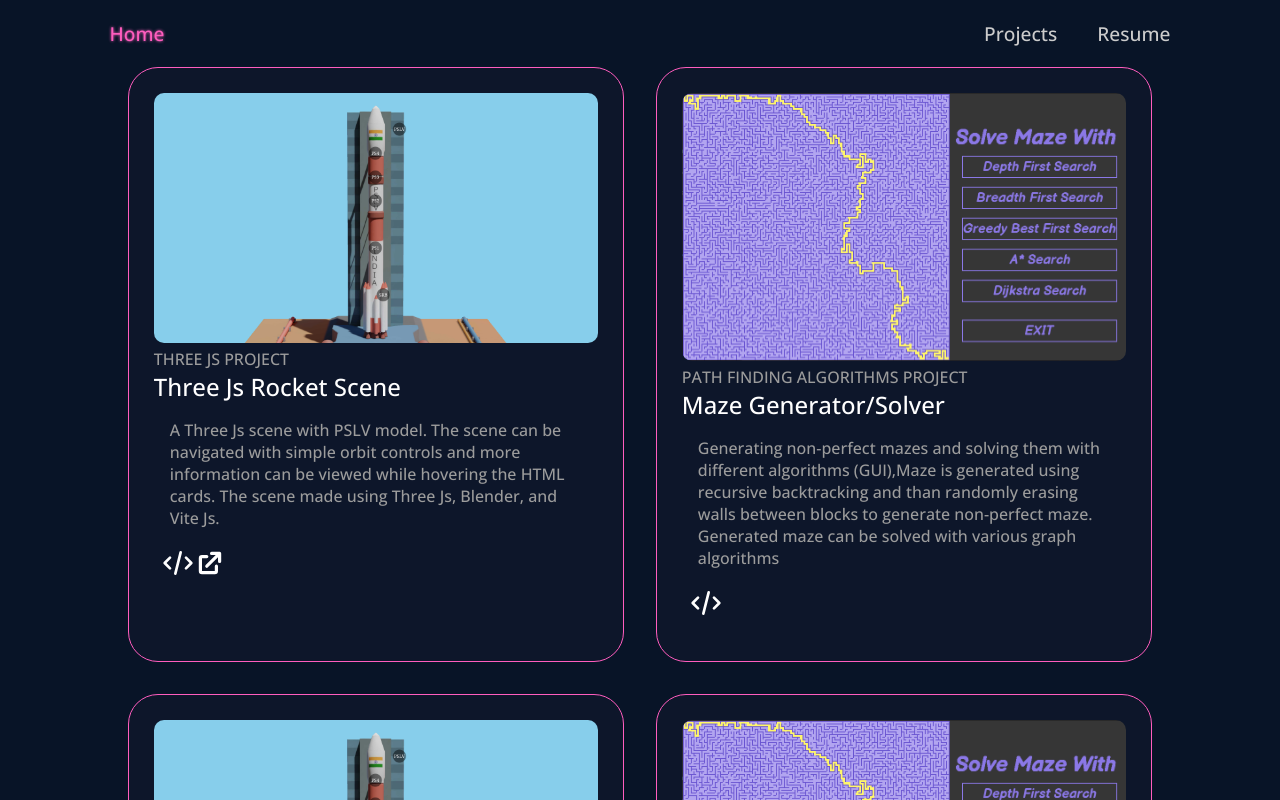
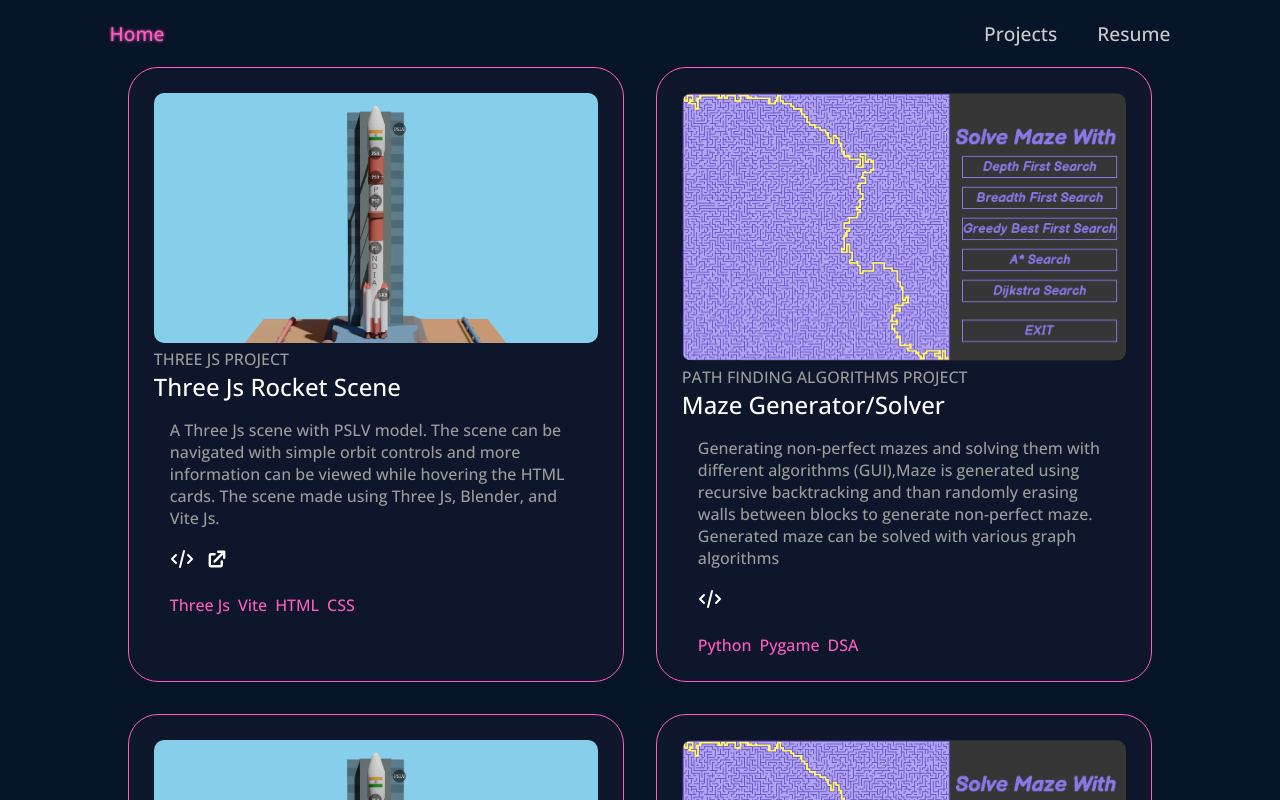
Before and after one commit to vaishnav/vaishnavsh, a React (Vite) app in the folder vaishnavsh/: page /project in a window 1280 px wide. Built offline with nearby package versions, Linux system fonts and the light colour scheme.

Commit message:
add stack information in projects cards

```diff
--- a/vaishnavsh/src/components/Projects/Project.tsx
+++ b/vaishnavsh/src/components/Projects/Project.tsx
@@ -43,6 +43,9 @@ const Project = (props:ProjectProps) => {
                     {sourceIcon}
                     {deployedIcon}
                 </div>
+                <div className="project-stacks">
+                    {project.stack.map((stack)=>(<div>{stack}</div>))}
+                </div>
             </div>
         </div>
     )
--- a/vaishnavsh/src/components/Projects/Projects.scss
+++ b/vaishnavsh/src/components/Projects/Projects.scss
@@ -30,11 +30,18 @@
                 font-size: 1rem;
             }
             .project-links {
-                font-size: 2rem;
-                margin: 0.5rem;
+                font-size: 1.5rem;
+                margin: 1rem;
                 a {
+                    margin-right: 0.7rem;
                     color: white;
                 }
+            }
+            .project-stacks {
+                margin-left: 1rem;
+                display: flex;
+                gap: 0.5rem;
+                color: Variables.$highlight;
             }
         }
         .project-image {
```
